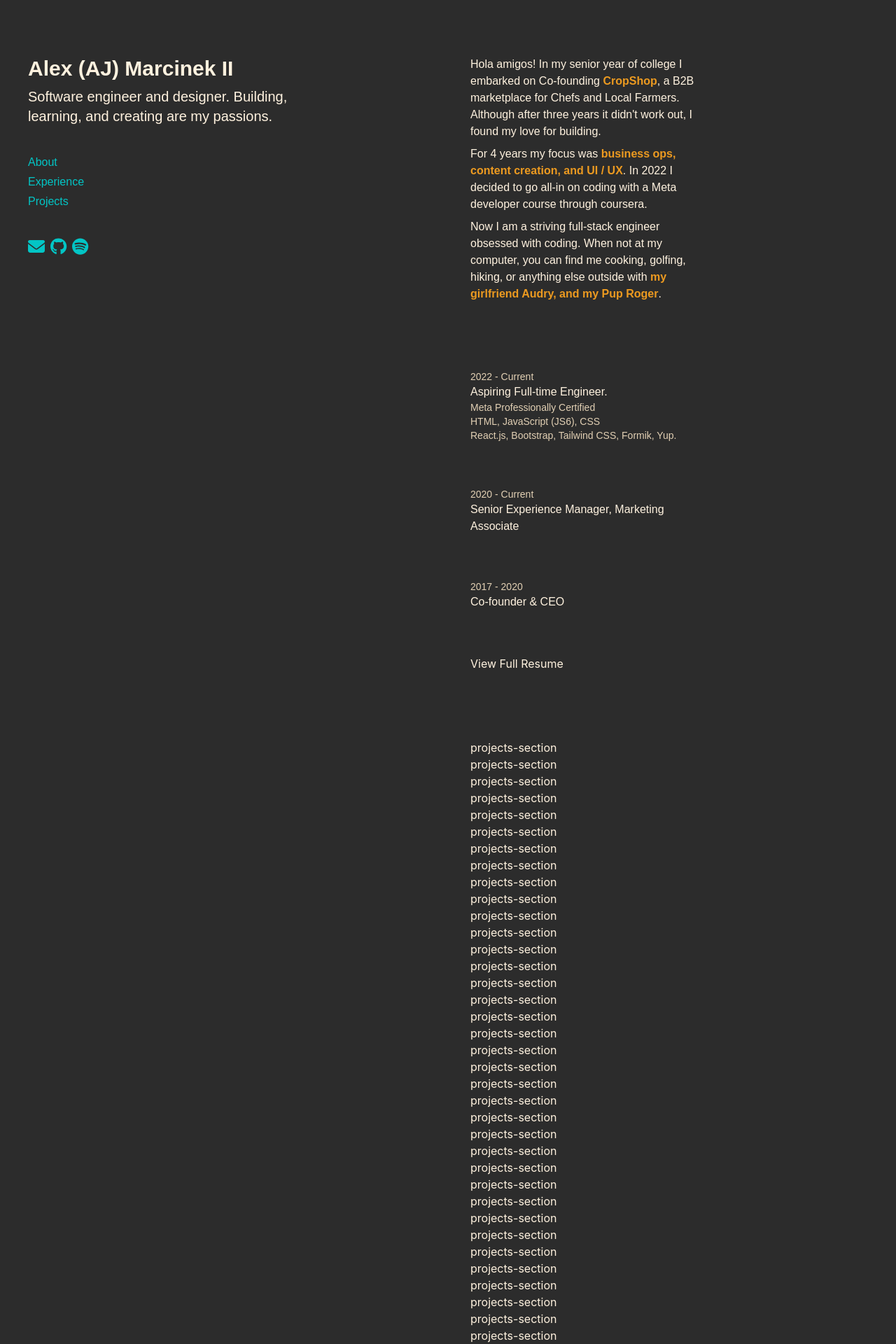
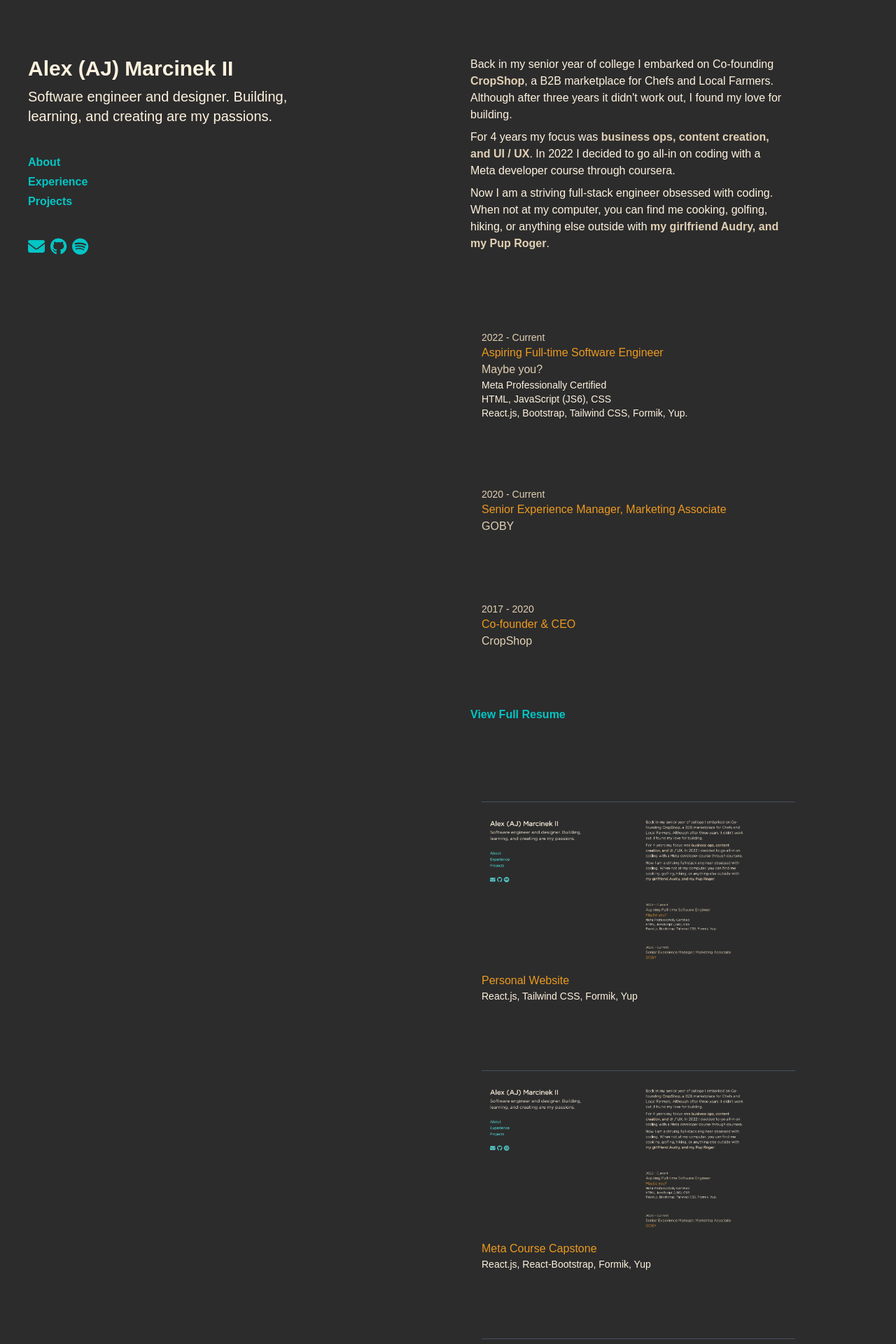
Before and after one commit to aj-marci/personal-website, a React (Create React App) app: page / in a window 1280 px wide. Shown: the top 1920 px of the page at 70% size. Built offline with nearby package versions, Linux system fonts and the light colour scheme.

Commit message:
started projects section, added further styling throughout app

```diff
--- a/src/components/About.js
+++ b/src/components/About.js
@@ -5,10 +5,10 @@
         className="lg:mb-24 md:mb-20 mb-8
         text-lightcream lg:text-base md:text-base text-xs max-w-md
         font-gotham">
-            <p className="lg:mb-2 md:mb-2 mb-1">Hola amigos!
-            In my senior year of college I embarked on Co-founding
+            <p className="lg:mb-2 md:mb-2 mb-1">Back in my senior year of college
+                                                I embarked on Co-founding
             <a href="https://www.endicott.edu/news-events/news/news-articles/2019/02/student-startup-living-proof-of-endicotts-entrepreneurial-spirit" target="_blank" rel="noopener noreferrer"
-                className="text-orange font-bold hover:text-turqoise"> CropShop
+                className="text-darkcream font-bold hover:text-turqoise"> CropShop
             </a>,
             a B2B marketplace for Chefs and Local Farmers. Although after three years
             it didn't work out, I found my love for building.
@@ -17,7 +17,7 @@
             For 4 years my focus was
             <a href="https://docs.google.com/presentation/d/1j3Tkq6wy_KZ2_9rG1Tycs2-GVbKqZmA8QNWgBQyjbuQ/edit?usp=sharing"
                 target="_blank" rel="noopener noreferrer"
-                className="text-orange font-bold hover:text-turqoise"> business ops, content creation,
+                className="text-darkcream font-bold hover:text-turqoise"> business ops, content creation,
                  and UI / UX
             </a>. In 2022
             I decided to go all-in on coding with a Meta developer course through coursera.
@@ -28,7 +28,7 @@
             or anything else outside with
             <a href="https://drive.google.com/file/d/17-kFEWPdcecvuoqw3gPPr67_E8HcrVXR/view?usp=sharing"
                 target="_blank" rel="noopener noreferrer"
-                className="text-orange font-bold hover:text-turqoise"> my girlfriend Audry,
+                className="text-darkcream font-bold hover:text-turqoise"> my girlfriend Audry,
                  and my Pup Roger
             </a>.
             </p>
--- a/src/components/Experience.js
+++ b/src/components/Experience.js
@@ -1,7 +1,7 @@
-const experience = [
+const experienceData = [
     {
         date: "2022 - Current",
-        title: "Aspiring Full-time Engineer.",
+        title: "Aspiring Full-time Software Engineer",
         place: "Maybe you?",
         point1: "Meta Professionally Certified",
         point2: "HTML, JavaScript (JS6), CSS",
@@ -28,20 +28,23 @@
 function Experience() {
     return (
         <>
-        {experience.map(({ date, title, point1, point2, point3}) => (
+        {experienceData.map(({ date, title, place, point1, point2, point3}) => (
         <div key={date} id="exp-section"
-        className="container hover:bg-groupHover
+        className="container p-4 rounded hover:bg-groupHover
                     font-gotham lg:mb-16 md:mb-12 mb-8">
             <p className="text-darkcream lg:text-sm md:text-sm text-xs">{date}</p>
-            <p className="text-lightcream lg:text-base md:text-base text-sm">{title}</p>
-            <ul className="text-darkcream lg:text-sm md:text-sm text-xs">
+            <p className="text-orange lg:text-base md:text-base text-sm">{title}</p>
+            <p className="text-darkcream lg:text-base md:text-base text-sm">{place}</p>
+            <ul className="text-lightcream lg:text-sm md:text-sm text-xs">
                 <li>{point1}</li>
                 <li>{point2}</li>
                 <li>{point3}</li>
             </ul>
         </div>
         ))}
-        <button className="lg:mb-24 md:mb-20 mb-8">View Full Resume</button>
+        <button className="lg:mb-24 md:mb-20 mb-8 font-gotham font-semibold
+                            text-turqoise hover:text-orange"
+                            >View Full Resume</button>
         </>
     );
   }
--- a/src/components/Main.js
+++ b/src/components/Main.js
@@ -5,7 +5,7 @@
 function Main() {
     return (
       <>
-        <div className="text-lightcream md:w-1/2 lg:w-1/2 overflow-y-auto
+        <div className="text-lightcream md:w-3/4 lg:w-3/4 overflow-y-auto
                        ml-8 mt-8 md:mt-8 mr-4 lg:mt-20">
           <About />
           <Experience />
--- a/src/components/Nav.js
+++ b/src/components/Nav.js
@@ -26,7 +26,7 @@
                             lg:text-xl md:text-lg text-base max-w-md">
                 Software engineer and designer. Building, learning, and
                 creating are my passions.</h2>
-              <ul className="text-turqoise lg:mt-10 md:mt-10 mt-6">
+              <ul className="text-turqoise lg:mt-10 md:mt-10 mt-6 font-semibold">
                 <nav>
                   <li className="mb-1">
                     <a className="hover:text-orange" onClick={handleClick("about")}
--- a/src/components/Projects.js
+++ b/src/components/Projects.js
@@ -1,46 +1,39 @@
+import Personal from "./images/personal.png";
 
+const projectsData = [
+    {
+        image: Personal,
+        title: "Personal Website",
+        description: "React.js, Tailwind CSS, Formik, Yup",
+    },
+    {
+        image: Personal,
+        title: "Meta Course Capstone",
+        description: "React.js, React-Bootstrap, Formik, Yup",
+    },
+    {
+        image: Personal,
+        title: "React Registration Form",
+        description: "React.js, HTML, CSS",
+    },
+]
 
 function Projects() {
     return (
         <>
-        <main id="projects-section">
-            <h1>projects-section</h1>
-            <h1>projects-section</h1>
-            <h1>projects-section</h1>
-            <h1>projects-section</h1>
-            <h1>projects-section</h1>
-            <h1>projects-section</h1>
-            <h1>projects-section</h1>
-            <h1>projects-section</h1>
-            <h1>projects-section</h1>
-            <h1>projects-section</h1>
-            <h1>projects-section</h1>
-            <h1>projects-section</h1>
-            <h1>projects-section</h1>
-            <h1>projects-section</h1>
-            <h1>projects-section</h1>
-            <h1>projects-section</h1>
-            <h1>projects-section</h1>
-            <h1>projects-section</h1>
-            <h1>projects-section</h1>
-            <h1>projects-section</h1>
-            <h1>projects-section</h1>
-            <h1>projects-section</h1>
-            <h1>projects-section</h1>
-            <h1>projects-section</h1>
-            <h1>projects-section</h1>
-            <h1>projects-section</h1>
-            <h1>projects-section</h1>
-            <h1>projects-section</h1>
-            <h1>projects-section</h1>
-            <h1>projects-section</h1>
-            <h1>projects-section</h1>
-            <h1>projects-section</h1>
-            <h1>projects-section</h1>
-            <h1>projects-section</h1>
-            <h1>projects-section</h1>
-            <h1>projects-section</h1>
-        </main>
+        {projectsData.map(({ image, title, description}) => (
+        <div key={title} id="exp-section"
+        className="container p-4 rounded hover:bg-groupHover
+                    font-gotham lg:mb-16 md:mb-12 mb-8">
+            <img className="w-auto"
+            src={image} alt="project-screenshot"/>
+            <p className="text-orange lg:text-base md:text-base text-sm">{title}</p>
+            <p className="text-lightcream lg:text-sm md:text-sm text-xs">{description}</p>
+        </div>
+        ))}
+        <button className="lg:mb-24 md:mb-20 mb-8 font-gotham font-semibold
+                            text-turqoise hover:text-orange"
+                            >View Full GitHub</button>
         </>
     );
   }
```
Also changed, not shown: src/components/images/personal.png (added). Lines whose indentation alone changed are shown as unchanged.
